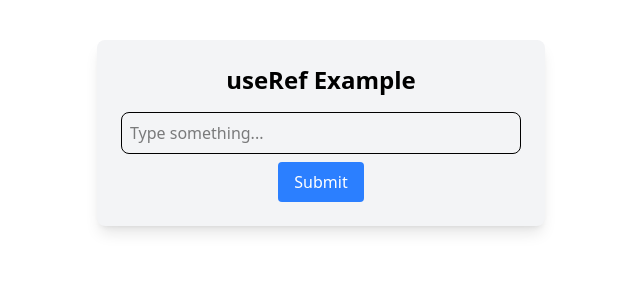
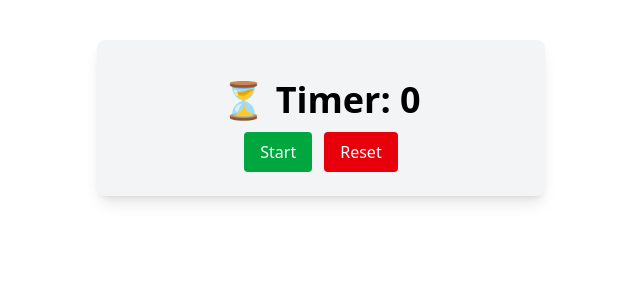
Before and after one commit to darisbouaziz/Simple-Timer, a React (Vite) app: page / in a window 1280 px wide. Shown: the top 300 px of the page, without its empty margins (319-959 px from the left). Built offline with nearby package versions, Linux system fonts and the light colour scheme.

Commit message:
Persist Timer Across Re-Renders

```diff
--- a/src/App.jsx
+++ b/src/App.jsx
@@ -1,32 +1,48 @@
-import { useRef } from "react";
+import { useState, useRef } from "react";
 
 const App = () => {
-  const inputRef = useRef(null);
+  const timerRef = useRef(null);
 
-  const submit = () => {
-    console.log(inputRef.current);
-    console.log(inputRef.current.value);
-    inputRef.current.style.backgroundColor = "red";
-    inputRef.current.style.color = "white";
-    inputRef.current.setAttribute("placeholder", "Updated...");
+  const [time, setTime] = useState(0);
+  const [isRunning, setIsRunning] = useState(false);
+
+  const toggleTimer = () => {
+    if (isRunning) {
+      //Clear the interval to stop the timer
+      clearInterval(timerRef.current);
+      timerRef.current = null;
+    } else {
+      //Start timer (timerRef = Interval id)
+      timerRef.current = setInterval(() => {
+        setTime((prevTime) => prevTime + 1);
+      }, 1000);
+    }
+
+    setIsRunning(!isRunning);
+  };
+
+  const resetTimer = () => {
+    clearInterval(timerRef.current);
+    setIsRunning(false);
+    setTime(0);
+    timerRef.current = null;
   };
 
   return (
     <div className="max-w-md mx-auto mt-10 p-6 bg-gray-100 rounded-lg shadow-lg text-center">
-      <h2 className="text-2xl font-bold mb-4">useRef Example</h2>
-
-      <input
-        type="text"
-        placeholder="Type something..."
-        className="w-full p-2 border rounded-lg"
-        ref={inputRef}
-      />
+      <h2 className="text-4xl font-semibold mt-4">⏳ Timer: {time}</h2>
 
       <button
-        onClick={submit}
-        className="mt-2 bg-blue-500 text-white px-4 py-2 rounded hover:bg-blue-600"
+        onClick={toggleTimer}
+        className="mt-3 bg-green-500 text-white px-4 py-2 rounded hover: bg-green-600 mr-3"
       >
-        Submit
+        {isRunning ? "Pause" : "Start"}
+      </button>
+      <button
+        onClick={resetTimer}
+        className="mt-3 bg-red-500 text-white px-4 py-2 rounded hover: bg-red-600"
+      >
+        Reset
       </button>
     </div>
   );
```
